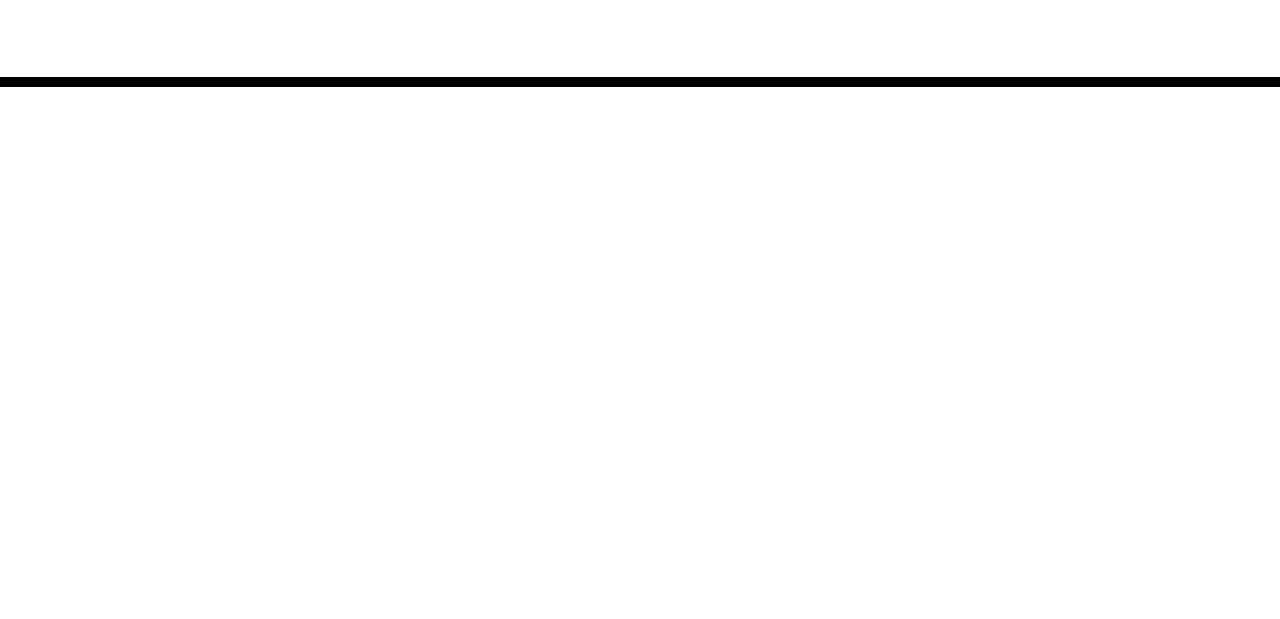
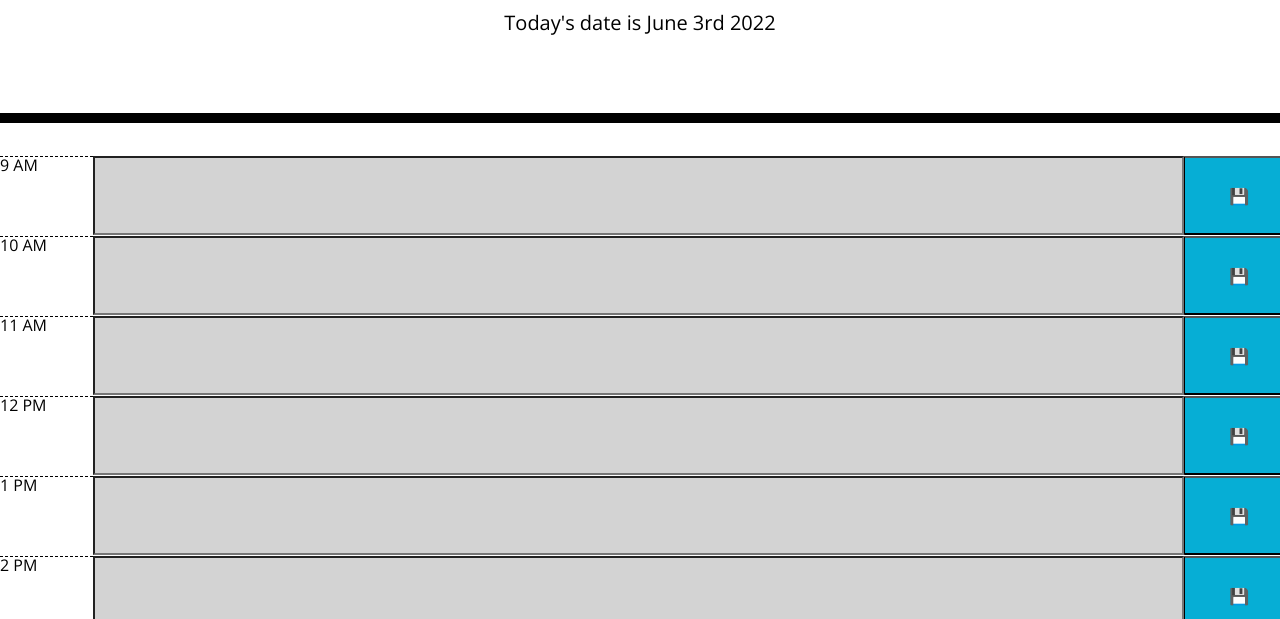
Before and after one commit to joshmoran501/calendar, a plain HTML site: page index.html in a window 1280 px wide. Shown: the part 181-800 px from the top of the page. Drawn offline with nearby package versions, Linux system fonts and the light colour scheme; the site is published under a folder, as on GitHub Pages, so addresses that start at the root find nothing.

Commit message:
Update index.html
fixed js link

```diff
--- a/index.html
+++ b/index.html
@@ -34,7 +34,7 @@
 
     <script src="https://cdnjs.cloudflare.com/ajax/libs/jquery/3.2.1/jquery.min.js"></script>
     <script src="https://cdnjs.cloudflare.com/ajax/libs/moment.js/2.24.0/moment.min.js"></script>
-    <script src="/assets/script.js"></script>
+    <script src="assets/script.js"></script>
 
   </body>
 </html>
```
